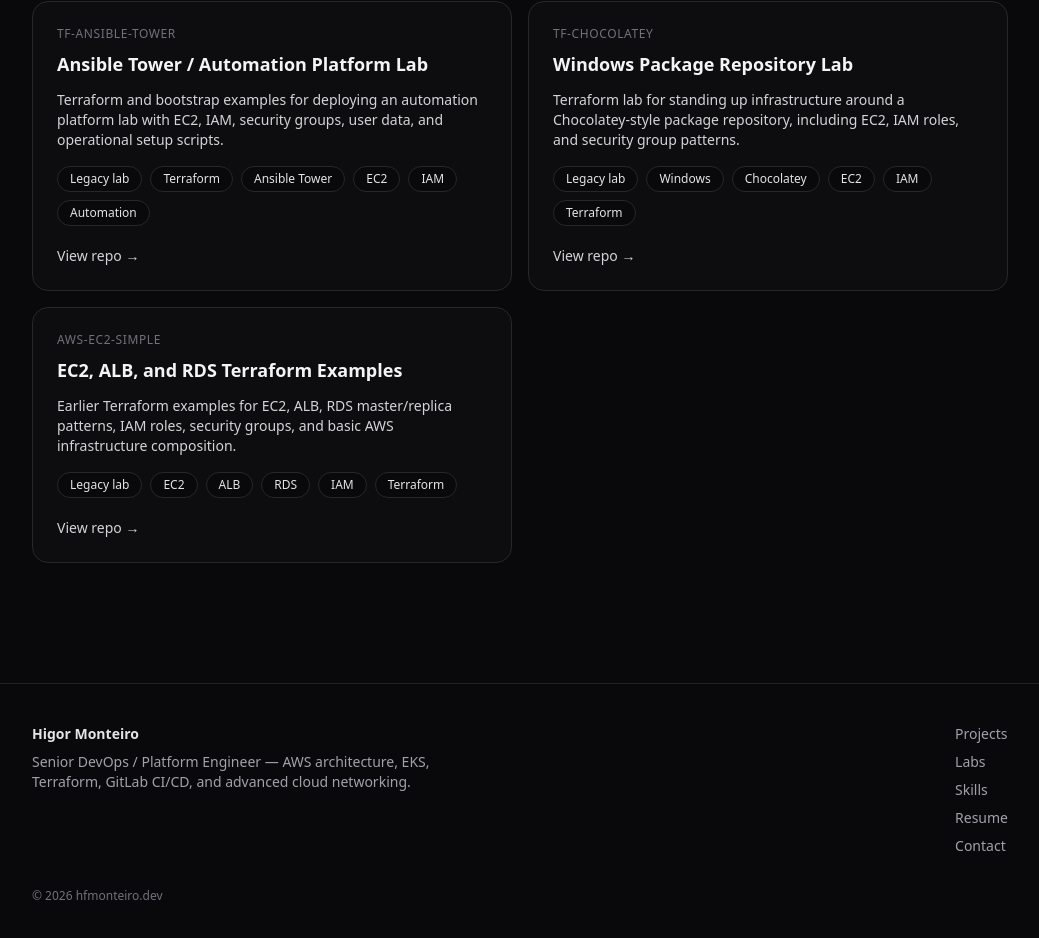
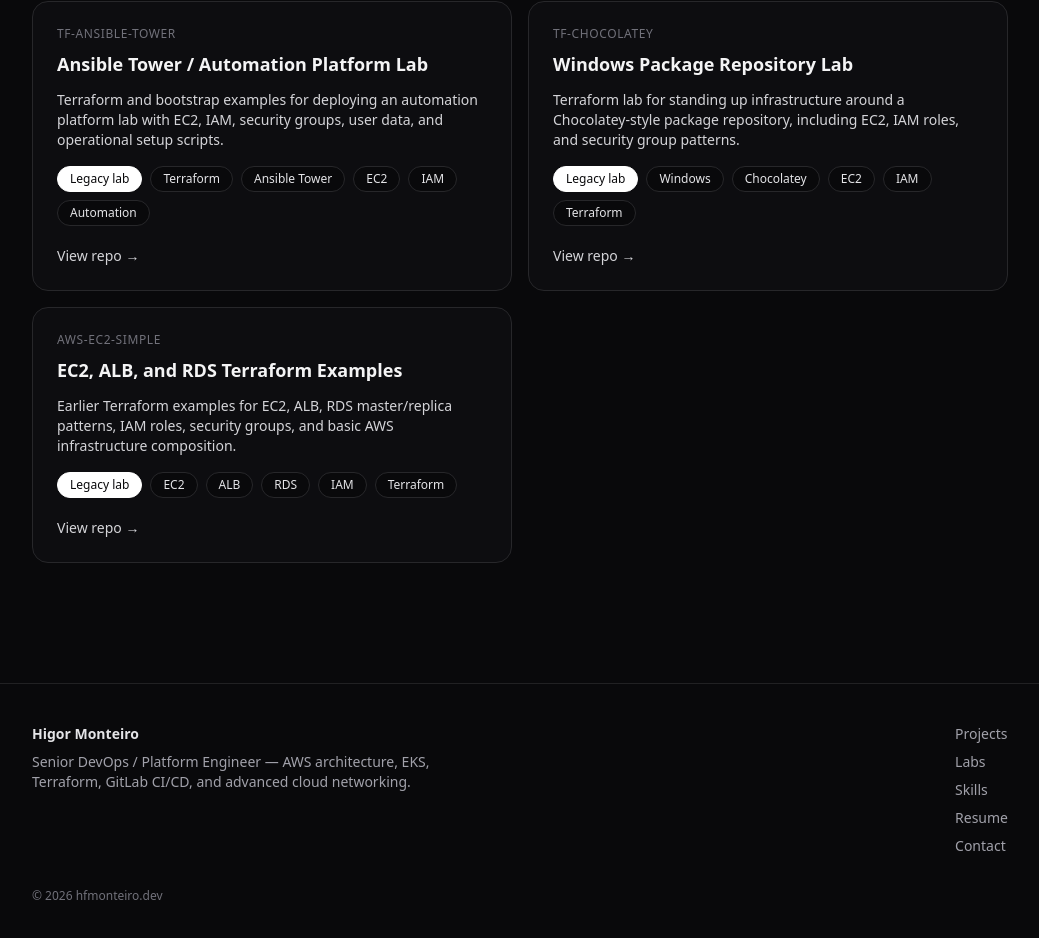
Before and after one commit to hf-monteiro/hfmonteiro, a Next.js app: page /labs in a window 1280 px wide. Shown: the part 1284-2222 px from the top of the page, without its empty margins (120-1159 px from the left). Built offline with nearby package versions, Linux system fonts and the light colour scheme.

Commit message:
add lab section

```diff
--- a/app/(en)/labs/page.tsx
+++ b/app/(en)/labs/page.tsx
@@ -108,7 +108,16 @@
                 <p className="mt-3 text-sm text-zinc-300">{lab.desc}</p>
                 <div className="mt-4 flex flex-wrap gap-2">
                   {lab.tags.map((tag) => (
-                    <Pill key={tag}>{tag}</Pill>
+                    tag === "Legacy lab" ? (
+                      <span
+                        key={tag}
+                        className="rounded-full border border-white bg-white px-3 py-1 text-xs font-medium text-zinc-950"
+                      >
+                        {tag}
+                      </span>
+                    ) : (
+                      <Pill key={tag}>{tag}</Pill>
+                    )
                   ))}
                 </div>
                 <div className="mt-5 flex flex-wrap gap-3">
--- a/app/pt-br/labs/page.tsx
+++ b/app/pt-br/labs/page.tsx
@@ -108,7 +108,16 @@
                 <p className="mt-3 text-sm text-zinc-300">{lab.desc}</p>
                 <div className="mt-4 flex flex-wrap gap-2">
                   {lab.tags.map((tag) => (
-                    <Pill key={tag}>{tag}</Pill>
+                    tag === "Legacy lab" ? (
+                      <span
+                        key={tag}
+                        className="rounded-full border border-white bg-white px-3 py-1 text-xs font-medium text-zinc-950"
+                      >
+                        {tag}
+                      </span>
+                    ) : (
+                      <Pill key={tag}>{tag}</Pill>
+                    )
                   ))}
                 </div>
                 <div className="mt-5 flex flex-wrap gap-3">
```
